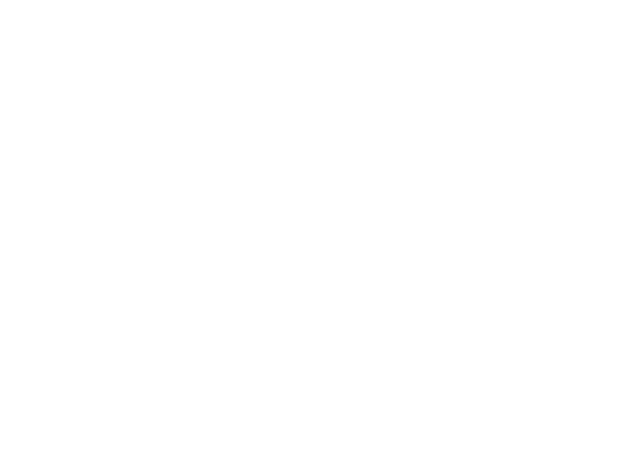
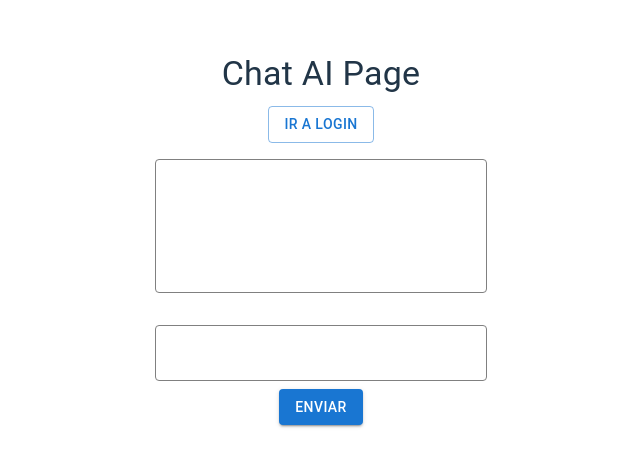
Before and after one commit to Santino112/TeresAI-front, a React (Vite) app in the folder Frontend/: page /chatAI in a window 1280 px wide. Before the commit this address had no page. Shown: the part 161-628 px from the top of the page, without its empty margins (319-959 px from the left). Built offline with nearby package versions, Linux system fonts and the light colour scheme.

Commit message:
Las respuestas se ven en pantalla

```diff
--- a/Frontend/package.json
+++ b/Frontend/package.json
@@ -12,6 +12,7 @@
   "dependencies": {
     "@mui/material": "^7.3.6",
     "@mui/styled-engine-sc": "^7.3.6",
+    "axios": "^1.13.2",
     "react": "^19.1.1",
     "react-dom": "^19.1.1",
     "react-router-dom": "^7.10.1",
--- a/Frontend/src/App.jsx
+++ b/Frontend/src/App.jsx
@@ -1,13 +1,15 @@
 import { useState } from 'react'
 import { BrowserRouter as Router, Routes, Route} from 'react-router-dom';
 import Login from './components/auth/Login.jsx';
+import ChatAI from './components/dashboard/chat/ChatAI.jsx';
 import './App.css'
 
 function App() {
   return (
     <Router>
       <Routes>
-        <Route path='' element={<Login />} />
+        <Route path='/' element={<Login />} />
+        <Route path='/chatAI' element={<ChatAI />} />
       </Routes>
     </Router>
   )
--- a/Frontend/src/components/auth/Login.jsx
+++ b/Frontend/src/components/auth/Login.jsx
@@ -1,12 +1,21 @@
 import { useState, useEffect } from 'react';
-import Button from "@mui/material/Button";
-import Typography from '@mui/material/Typography';
+import { useNavigate } from 'react-router-dom';
+import { Typography, Button} from '@mui/material';
 
 const Login = () => {
+    const navigate = useNavigate();
+
+    const handleChatAI = () => {
+        navigate('/chatAI');
+    }
+
     return (
+    <>
         <Typography variant="h4" component="h1" gutterBottom>
             Login Page
         </Typography>
+        <Button variant='outlined' onClick={handleChatAI}>Ir a chat</Button>
+    </>
     )
 };
 
--- a/Frontend/src/components/dashboard/chat/ChatAI.jsx
+++ b/Frontend/src/components/dashboard/chat/ChatAI.jsx
@@ -0,0 +1,58 @@
+import { useState } from "react";
+import { useNavigate } from 'react-router-dom';
+import { enviarPrompt } from './exports/enviarPrompt.js';
+import { Typography, Button, TextField, Box } from "@mui/material";
+
+const ChatAI = () => {
+    const navigate = useNavigate();
+    const [prompt, setPrompt] = useState("");
+    const [respuesta, setRespuesta] = useState("");
+
+    const handleLogin = () => {
+        navigate('/');
+    }
+
+    const mandarPrompt = async (e) => {
+        e.preventDefault();
+        await enviarPrompt(prompt, setRespuesta, setPrompt);
+    }
+
+    return (
+        <>
+            <Typography variant="h4" component="h1" gutterBottom>
+                Chat AI Page
+            </Typography>
+            <Button variant='outlined' onClick={handleLogin}>Ir a login</Button>
+            <Box sx={{ marginTop: 2, marginBottom: 2, padding: 2, border: '1px solid gray', borderRadius: 1, minHeight: '100px' }}>
+                {respuesta && (<Typography variant="body1">{respuesta.text}</Typography>)}
+            </Box>
+            <Box component='form' onSubmit={mandarPrompt}>
+                <TextField
+                    label="Escribe tu mensaje"
+                    variant="outlined"
+                    vakue={prompt}
+                    onChange={(e) => setPrompt(e.target.value)}
+                    fullWidth
+                    margin="normal"
+                    InputLabelProps={{ required: false }}
+                    sx={{
+                        input: { color: "white" },
+                        label: { color: "white" },
+                        "& label.Mui-focused": { color: "white" },
+                        "& .MuiOutlinedInput-root": {
+                            "& fieldset": {
+                                borderColor: "gray",
+                            },
+                            "&.Mui-focused fieldset": {
+                                borderColor: "white",
+                            },
+                        },
+                    }}
+                />
+                <Button variant="contained" color="primary" type="submit">Enviar</Button>
+            </Box>
+        </>
+    );
+};
+
+export default ChatAI;
--- /dev/null
+++ b/Frontend/src/components/dashboard/chat/exports/enviarPrompt.js
@@ -0,0 +1,21 @@
+import axios from 'axios';
+
+export const enviarPrompt = async (prompt, setRespuesta, setPrompt) => {
+    const data = {
+        prompt: `
+            ${prompt}
+            "No incluyas simbolos, ni numeros, ni signos raros. Contesta como un profesional que quiere enseñar
+            y se lo mas claro posible."
+        `
+    };
+
+    try {
+        const response = await axios.post('http://localhost:3000/requestToAI/mandandoAlaIA', data);
+        const respuestaAI = response.data;
+        setRespuesta(respuestaAI);
+    } catch (error) {
+        console.error("Error sending prompt:", error);
+    } finally {
+        setPrompt("");
+    }
+};
```
Also changed, not shown: 1 other file (tests, documents, lock files or other folders).
